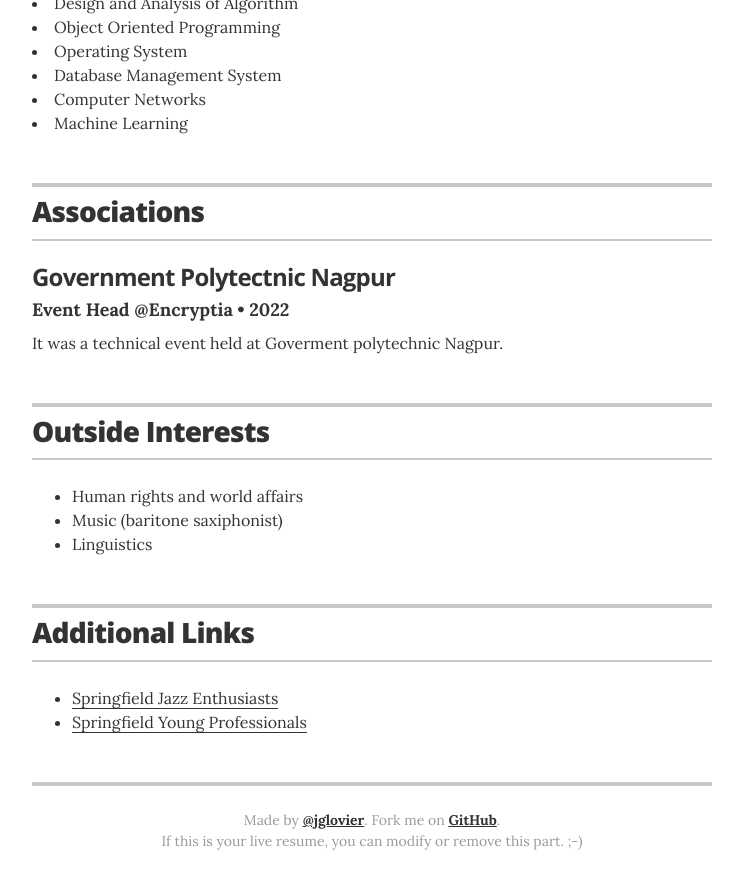
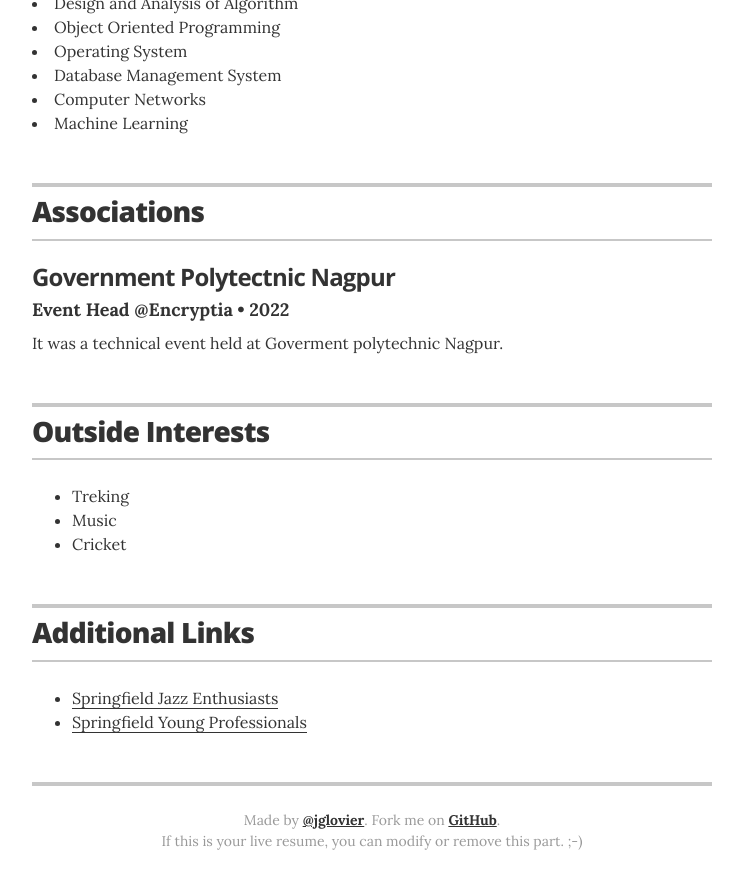
Before and after one commit to anikethate7/resume, a Jekyll site: the page built from index.html, in a window 1280 px wide and 900 px high, scrolled down 2076 px. Shown: the top 889 px of the window, without its empty margins (268-1011 px from the left). Built offline with Jekyll 4.4.1, drawn with Linux system fonts in a browser that asks for light colours.

Commit message:
Update interests.yml

```diff
--- a/_data/interests.yml
+++ b/_data/interests.yml
@@ -1,4 +1,4 @@
 # Interests
-- description: Human rights and world affairs
-- description: Music (baritone saxiphonist)
-- description: Linguistics
+- description: Treking
+- description: Music
+- description: Cricket
```
